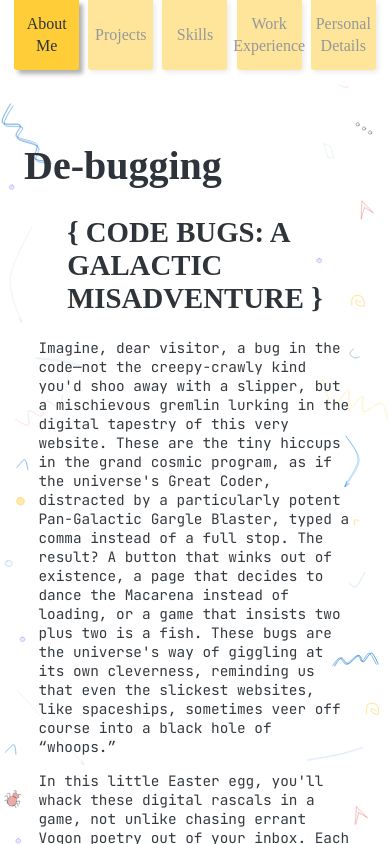
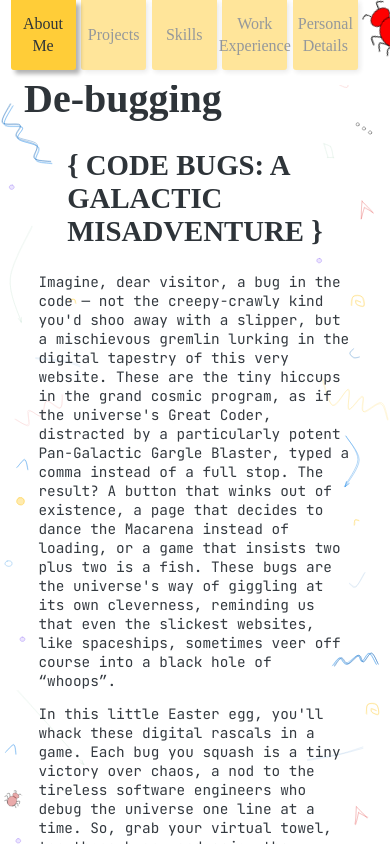
Before and after one commit to Natia-bit/personal-website, a Next.js app: page /easter-egg in a window 390 px wide. Shown: the top 844 px of the page. Built offline with nearby package versions, Linux system fonts and the light colour scheme; a web font is replaced by a local one.

Commit message:
easter egg bug add glitch effect

```diff
--- a/src/app/easter-egg/page.js
+++ b/src/app/easter-egg/page.js
@@ -117,15 +117,15 @@ export default function EasterEgg() {
 
   return (
     <div>
-      <h1>De-bugging</h1>
+      <h1 className={styles.header}>De-bugging</h1>
       <SectionCard
         title="Code Bugs: A Galactic Misadventure"
         className={styles.gameContainer}
       >
         <div className={styles.description}>
           <p>
-            Imagine, dear visitor, a bug in the code—not the creepy-crawly kind
-            you&apos;d shoo away with a slipper, but a mischievous gremlin
+            Imagine, dear visitor, a bug in the code — not the creepy-crawly
+            kind you&apos;d shoo away with a slipper, but a mischievous gremlin
             lurking in the digital tapestry of this very website. These are the
             tiny hiccups in the grand cosmic program, as if the universe&apos;s
             Great Coder, distracted by a particularly potent Pan-Galactic Gargle
@@ -134,16 +134,15 @@ export default function EasterEgg() {
             Macarena instead of loading, or a game that insists two plus two is
             a fish. These bugs are the universe&apos;s way of giggling at its
             own cleverness, reminding us that even the slickest websites, like
-            spaceships, sometimes veer off course into a black hole of “whoops.”
+            spaceships, sometimes veer off course into a black hole of “whoops”.
           </p>
           <p>
             In this little Easter egg, you&apos;ll whack these digital rascals
-            in a game, not unlike chasing errant Vogon poetry out of your inbox.
-            Each bug you squash is a tiny victory over chaos, a nod to the
-            tireless software engineers who debug the universe one line at a
-            time. So, grab your virtual towel, tap those bugs, and enjoy the
-            absurdity—because in the grand code of life, a bug or two just means
-            the universe is still having a laugh.
+            in a game. Each bug you squash is a tiny victory over chaos, a nod
+            to the tireless software engineers who debug the universe one line
+            at a time. So, grab your virtual towel, tap those bugs, and enjoy
+            the absurdity—because in the grand code of life, a bug or two just
+            means the universe is still having a laugh.
           </p>
         </div>
 
--- a/src/app/easter-egg/page.module.css
+++ b/src/app/easter-egg/page.module.css
@@ -119,6 +119,9 @@
 } */
 
 @media (max-width: 768px) {
+  .header {
+    margin-top: -40px;
+  }
   .mainContainer {
     flex-direction: column;
   }
--- a/src/components/layout/Navigation.js
+++ b/src/components/layout/Navigation.js
@@ -2,6 +2,7 @@
 import { useEffect, useState } from "react";
 import Link from "next/link";
 import styles from "./Navigation.module.css";
+import Bug from "../common/Bug";
 
 const sections = [
   { id: "introduction", label: "About Me" },
@@ -43,9 +44,15 @@ export default function Navigation() {
             activeSection === id ? styles.active : styles.inactive
           }`}
         >
-          <Link href={`#${id}`}>{label}</Link>
+          <Link href={`/#${id}`}>{label}</Link>
         </li>
       ))}
+
+      <Link href="/easter-egg" className={styles.test}>
+        <div className={styles.glitchWrapper}>
+          <Bug width={60} height={60} className={styles.bug} />
+        </div>
+      </Link>
     </ul>
   );
 }
--- a/src/components/layout/Navigation.module.css
+++ b/src/components/layout/Navigation.module.css
@@ -71,6 +71,78 @@
   opacity: 0.7;
 }
 
+.test {
+  transform: rotate(45deg);
+  z-index: 10;
+  width: 35%;
+  margin-top: 20px;
+}
+
+.glitchWrapper {
+  animation: glitch 1s linear infinite;
+}
+
+@keyframes glitch {
+  2%,
+  64% {
+    transform: translate(2px, 0) skew(0deg);
+  }
+  4%,
+  60% {
+    transform: translate(-2px, 0) skew(0deg);
+  }
+  62% {
+    transform: translate(0, 0) skew(5deg);
+  }
+}
+
+.glitchWrapper:before,
+.glitchWrapper:after {
+  content: attr(bug);
+  position: absolute;
+  left: 0;
+}
+
+.glitchWrapper:before {
+  animation: glitchTop 1s linear infinite;
+  clip-path: polygon(0 0, 100% 0, 100% 33%, 0 33%);
+  -webkit-clip-path: polygon(0 0, 100% 0, 100% 33%, 0 33%);
+}
+
+@keyframes glitchTop {
+  2%,
+  64% {
+    transform: translate(2px, -2px);
+  }
+  4%,
+  60% {
+    transform: translate(-2px, 2px);
+  }
+  62% {
+    transform: translate(13px, -1px) skew(-13deg);
+  }
+}
+
+.glitchWrapper:after {
+  animation: glitchBotom 1.5s linear infinite;
+  clip-path: polygon(0 67%, 100% 67%, 100% 100%, 0 100%);
+  -webkit-clip-path: polygon(0 67%, 100% 67%, 100% 100%, 0 100%);
+}
+
+@keyframes glitchBotom {
+  2%,
+  64% {
+    transform: translate(-2px, 0);
+  }
+  4%,
+  60% {
+    transform: translate(-2px, 0);
+  }
+  62% {
+    transform: translate(-22px, 5px) skew(21deg);
+  }
+}
+
 /* --- Mobile Styles --- */
 @media (max-width: 768px) {
   .navList {
@@ -124,4 +196,10 @@
     box-shadow: 2px 2px 5px rgba(33, 33, 33, 0.2) !important;
     opacity: 0.5;
   }
+
+  .test {
+    transform: rotate(-20deg);
+    width: 16px;
+    margin-top: 0px;
+  }
 }
```
